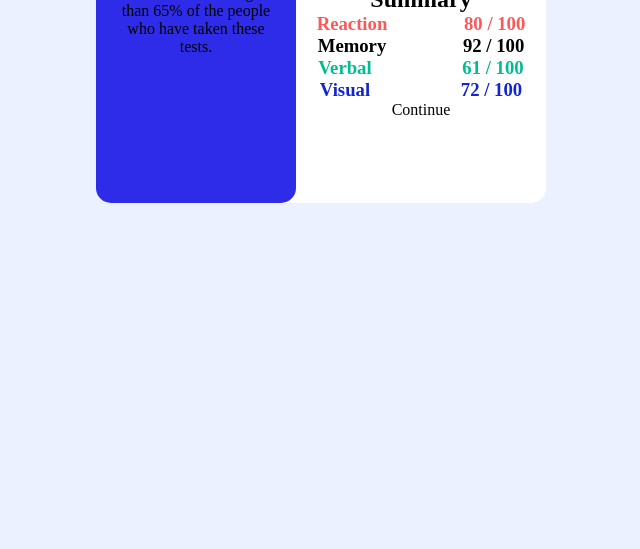
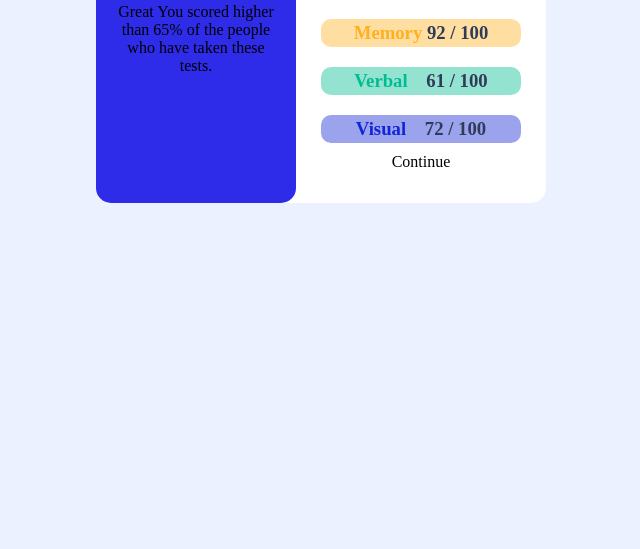
Before and after one commit to SylviaGit4/ResultsSummary, a plain HTML site: page index.html in a window 1280 px wide. Shown: the part 251-800 px from the top of the page, without its empty margins (319-959 px from the left). Drawn offline with Linux system fonts and the light colour scheme.

Commit message:
WORK ON AT HOME

```diff
--- a/index.html
+++ b/index.html
@@ -21,7 +21,7 @@
       <h2 class="title">Result</h2>
 
       <div class="total">
-        76 <br>
+        <h1>76</h1>
         of 100
       </div>
 
@@ -40,7 +40,7 @@
         <span class="result">80 / 100</span>
         </h3>
 
-        <h3 class="Memory">
+        <h3 class="memory">
         Memory
         <span class="result">92 / 100</span>
         </h3>
--- a/styles.css
+++ b/styles.css
@@ -3,6 +3,11 @@
  --yellow: #ffb01f;
  --greenTeal: #00bd91;
  --cobaltBlue: #1125d4;
+
+ --redMOD: #ff57576b;
+ --yellowMOD: #ffb01f6b;
+ --greenTealMOD: #00bd916b;
+ --cobaltBlueMOD: #1125d46b;
 
  --lightBlue: #7857ff; /* BACKGROUND */
  --darkBlue: #2e2be9; /* BACKGROUND */
@@ -57,22 +62,41 @@ body {
 }
 
 .result {
-    margin-left: 4.5rem;
-    top: 0;
+    color: var(--darkGrey);
 }
 
 .reaction {
-    color: var(--red)
+    color: var(--red);
+    background-color: var(--redMOD);
+    padding: 3px;
+    width: 200px;
+    border-radius: 10px;
+    margin: 10px;
 }
 
 .memory {
     color: var(--yellow);
+    background-color: var(--yellowMOD);
+    padding: 3px;
+    width: 200px;
+    border-radius: 10px;
+    margin: 10px;
 }
 
 .verbal {
     color: var(--greenTeal);
+    background-color: var(--greenTealMOD);
+    padding: 3px;
+    width: 200px;
+    border-radius: 10px;
+    margin: 10px;
 }
 
 .visual {
     color: var(--cobaltBlue);
+    background-color: var(--cobaltBlueMOD);
+    padding: 3px;
+    width: 200px;
+    border-radius: 10px;
+    margin: 10px;
 }
```
